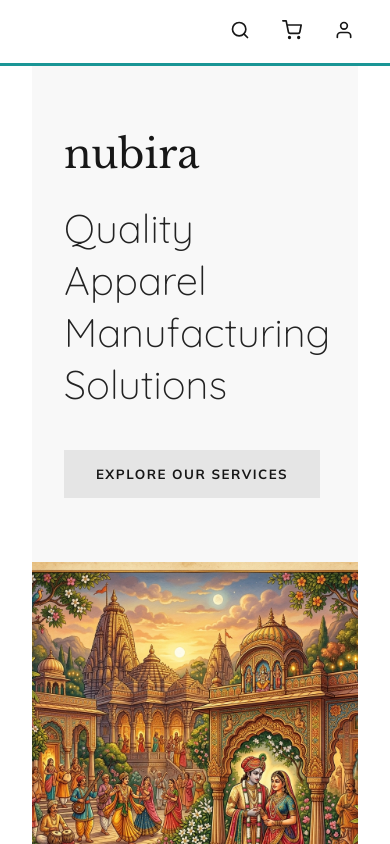
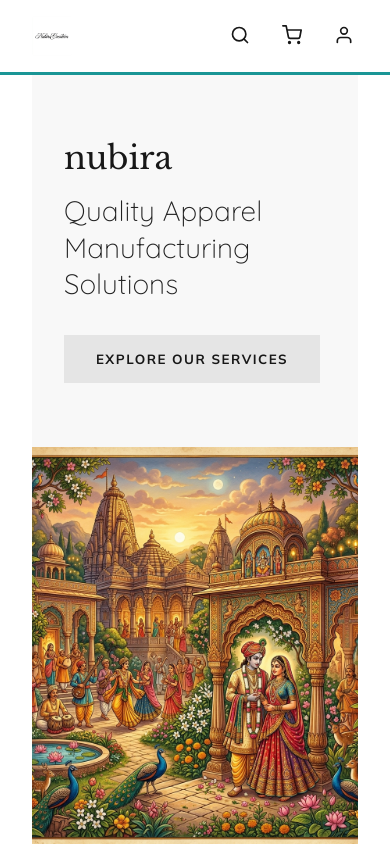
Before and after one commit to ANGA9/NubiraCreation, a React (Vite) app: page / in a window 390 px wide. Shown: the top 844 px of the page. Built offline with nearby package versions, Linux system fonts and the light colour scheme.

Commit message:
feat: add favicon, flowy text logo, and mobile responsiveness tweaks

```diff
--- a/index.html
+++ b/index.html
@@ -2,12 +2,12 @@
 <html lang="en">
   <head>
     <meta charset="UTF-8" />
-    <link rel="icon" type="image/svg+xml" href="/favicon.svg" />
+    <link rel="icon" type="image/png" href="/favicon.png" />
     <meta name="viewport" content="width=device-width, initial-scale=1.0" />
     <title>nubira - Quality Apparel Manufacturing Solutions</title>
     <link rel="preconnect" href="https://fonts.googleapis.com">
     <link rel="preconnect" href="https://fonts.gstatic.com" crossorigin>
-    <link href="https://fonts.googleapis.com/css2?family=Libre+Baskerville:ital,wght@0,400;0,700;1,400&family=Mulish:ital,wght@0,200..1000;1,200..1000&family=Quicksand:wght@300..700&display=swap" rel="stylesheet">
+    <link href="https://fonts.googleapis.com/css2?family=Dancing+Script:wght@700&family=Libre+Baskerville:ital,wght@0,400;0,700;1,400&family=Mulish:ital,wght@0,200..1000;1,200..1000&family=Quicksand:wght@300..700&display=swap" rel="stylesheet">
   </head>
   <body>
     <div id="root"></div>
--- a/src/App.css
+++ b/src/App.css
@@ -8,6 +8,28 @@
   display: flex;
   justify-content: space-between;
   align-items: center;
+}
+.logo-link {
+  display: flex;
+  align-items: center;
+  gap: 0.5rem;
+  text-decoration: none;
+}
+.logo-img {
+  height: 40px;
+  width: auto;
+  border-radius: 4px;
+}
+.logo-text {
+  font-family: 'Dancing Script', cursive;
+  font-size: 1.75rem;
+  color: #000;
+  display: none; /* Hidden by default, can be shown if img fails or on desktop */
+}
+@media (min-width: 480px) {
+  .logo-text {
+    display: block;
+  }
 }
 .nav-icons {
   display: flex;
@@ -45,17 +67,27 @@
 }
 .hero-content h1 {
   font-family: var(--font-heading);
-  font-size: 2.5rem;
-  margin-bottom: 1.5rem;
+  font-size: 2rem;
+  margin-bottom: 1rem;
   font-weight: 400;
 }
 .hero-content h2 {
   font-family: var(--font-body);
-  font-size: 2.5rem;
+  font-size: 1.75rem;
   font-weight: 300;
   color: #222;
-  margin-bottom: 2.5rem;
+  margin-bottom: 2rem;
   line-height: 1.3;
+}
+@media (min-width: 768px) {
+  .hero-content h1 {
+    font-size: 2.5rem;
+    margin-bottom: 1.5rem;
+  }
+  .hero-content h2 {
+    font-size: 2.5rem;
+    margin-bottom: 2.5rem;
+  }
 }
 .btn-primary {
   align-self: flex-start;
--- a/src/App.tsx
+++ b/src/App.tsx
@@ -6,8 +6,10 @@ function App() {
       <nav className="navbar">
         <div className="container nav-container">
           <div className="nav-logo">
-            {/* Logo placeholder if needed, currently empty on left based on screenshot, icons on right */}
-            <span></span>
+            <a href="/" className="logo-link">
+              <img src="/logo.png" alt="Nubira Creation Logo" className="logo-img" />
+              <span className="logo-text">Nubira Creation</span>
+            </a>
           </div>
           <div className="nav-icons">
             <button className="icon-btn" aria-label="Search">
--- a/src/index.css
+++ b/src/index.css
@@ -60,5 +60,8 @@ a {
 
 /* Utility classes */
 .text-center { text-align: center; }
-.section-padding { padding: 5rem 0; }
+.section-padding { padding: 3rem 0; }
+@media (min-width: 768px) {
+  .section-padding { padding: 5rem 0; }
+}
 .bg-light { background-color: var(--bg-secondary); }
```
Also changed, not shown: public/favicon.png (added), public/logo.png (added).
